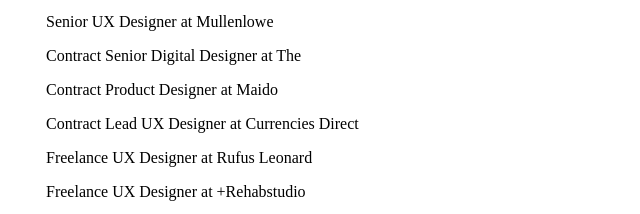
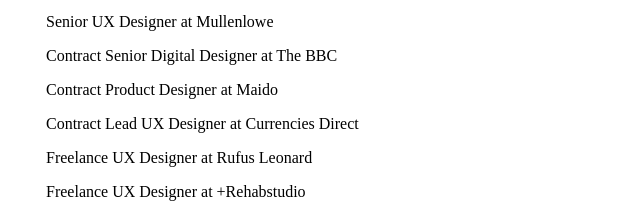
Before and after one commit to jasonbrownie88/fewd46-ga-assignment-01, a plain HTML site: page portfolio.html in a window 1280 px wide. Shown: the part 370-584 px from the top of the page, 2-642 px from the left. Drawn offline with Linux system fonts and the light colour scheme; files that its build step writes are made by us from their sources.

Commit message:
Formatting adjustment

```diff
--- a/portfolio.html
+++ b/portfolio.html
@@ -19,7 +19,7 @@
     <nav>
       <a href="">About</a>
       <a href="">Portfolio</a>
-
+    <!-- hello -->
     </nav>
     <table>
       <Br>
@@ -29,7 +29,7 @@
     <ul>Experience Design Director at R/GA Siemens</ul>
     <ul> Senior UX Designer at Moving Brands </ul>
     <ul>Senior UX Designer at Mullenlowe </ul>
-<ul>Contract Senior Digital Designer at The  </ul>
+    <ul>Contract Senior Digital Designer at The BBC </ul>
     <ul>Contract Product Designer at Maido</ul>
     <ul>Contract Lead UX Designer at Currencies Direct</ul>
     <ul>Freelance UX Designer at Rufus Leonard</ul>
```
Lines whose indentation alone changed are shown as unchanged.
